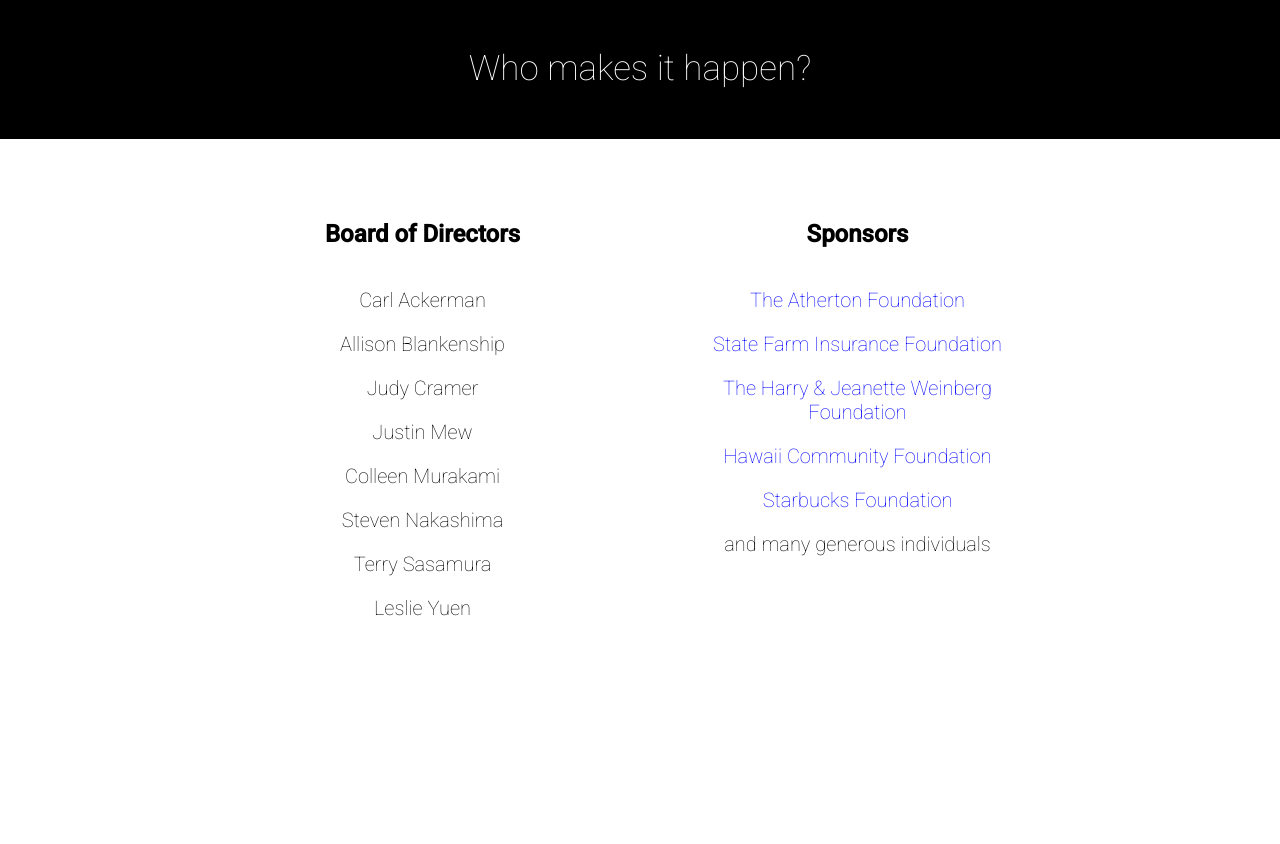
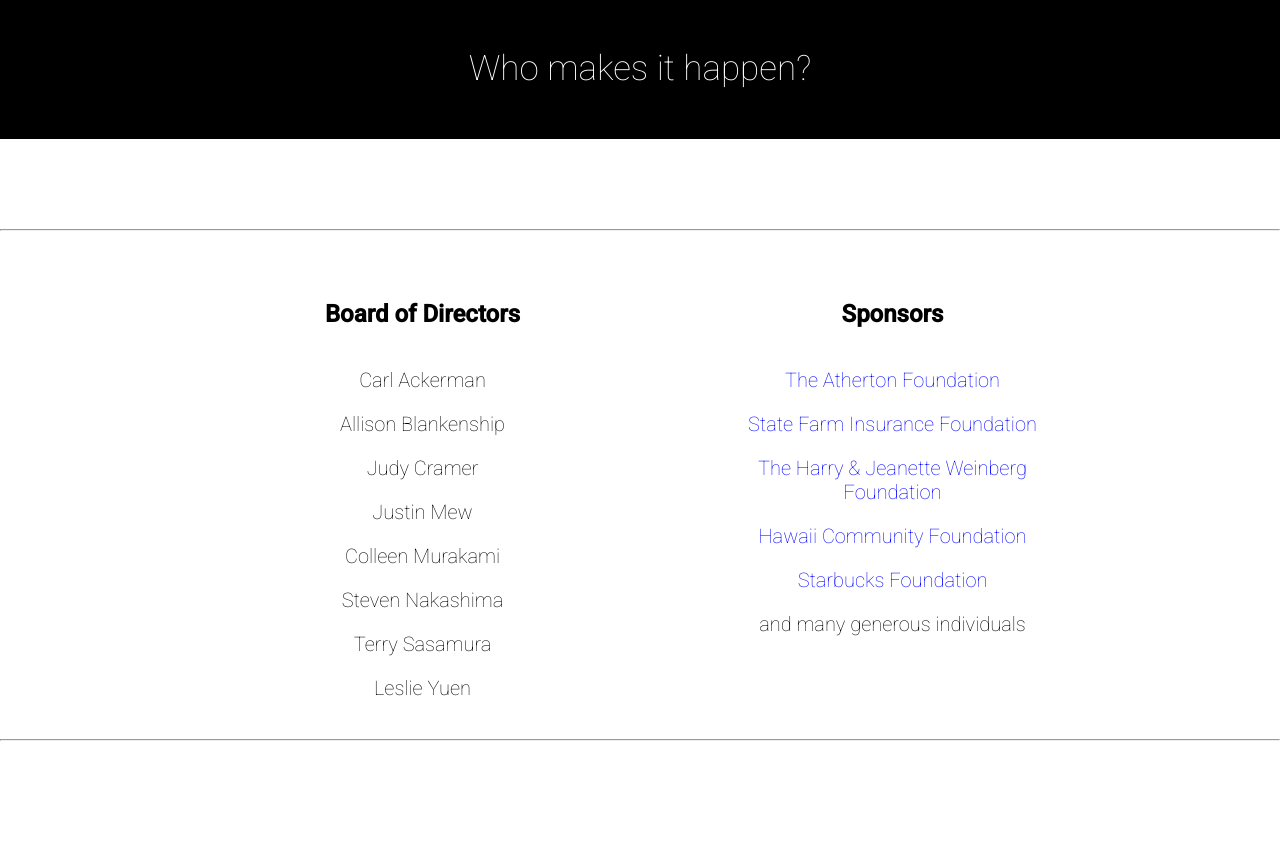
Before and after one commit to PyDever/ysh-server, a Node server app: page / in a window 1280 px wide. Shown: the part 1493-2337 px from the top of the page. Before the commit the page ends 2109 px from the top, so only its background shows below. Run offline with Node 20, Linux system fonts and the light colour scheme; some libraries are stand-ins or nearby versions.

Commit message:
fixed front-end a littel bit

```diff
--- a/public/styles/index.css
+++ b/public/styles/index.css
@@ -28,8 +28,16 @@ body {
   align-items: center;
   flex-direction: column;
   justify-content: center;
-  width: 100vw;
+  width: 100%;
       background-image: url("../media/beach.jpg");
+}
+
+.main-two {
+  display: flex;
+  align-items: center;
+  flex-direction: column;
+  justify-content: center;
+  width: 100%;
 }
 .container {
   margin: 0 auto;
@@ -58,16 +66,16 @@ p {
   display: flex;
   margin-top: 30;
   padding-top: 30px;
-  max-width: 100vw;
+  max-width: 100%;
   padding-bottom: 30px;
 }
 
 .overall2 {
   display: flex;
   margin-top: 30;
-  padding-top: 30px;
+  padding-top: 10px;
   max-width: 100%;
-  padding-bottom: 30px;
+  padding-bottom: 10px;
 }
 
 .styled-background {
@@ -108,6 +116,21 @@ transition: 1s ease;}
   border-width: 1.5px;
   border-color: white;
 }
+
+.list-container {
+  margin-right: 20;
+  margin-left: 40;
+  padding-right: 25px;
+  padding-left: 40px;
+  width: 490px;
+  display: flex;
+  flex-direction: column;
+  background-color: white;
+    border-style: solid;
+  border-width: 1.5px;
+  border-color: white;
+}
+
 .nalei-container {
   margin-left: 20;
   margin-right: 40;
@@ -194,6 +217,7 @@ h1 {
 .division-bar {
   background-color: black;
   /* margin-top: -200px; */
+  margin-bottom: 90px;
 }
 .division-bar a {
   display: inline-block;
--- a/views/index.ejs
+++ b/views/index.ejs
@@ -62,11 +62,11 @@
         <ul><a href="#division-bar">Who makes it happen?</a></ul></div>
     </div>
 
+    <hr>
     <div class="main-two">
-
       <div class="container">
         <div class="overall2">
-          <div class="about-container" id="aboutus">
+          <div class="list-container" id="aboutus">
             <div id="aboutdiv">
               <h2>Board of Directors</h2>
             </div>
@@ -80,9 +80,10 @@
               <p class="bold">Leslie Yuen</p></div>
           </div>
 
+
           <p class="space"></p>
 
-          <div class="nalei-container">
+          <div class="list-container">
             <div id="aboutdiv">
               <h2>Sponsors</h2>
             </div>
@@ -95,9 +96,12 @@
               <p>and many generous individuals</p></div>
           </div>
 
+
         </div>
       </div>
     </div>
+    <hr>
+    <br><br><br><br><br>
 
 
 
```
Also changed, not shown: CHECKLIST.md (+3 -1 lines).
